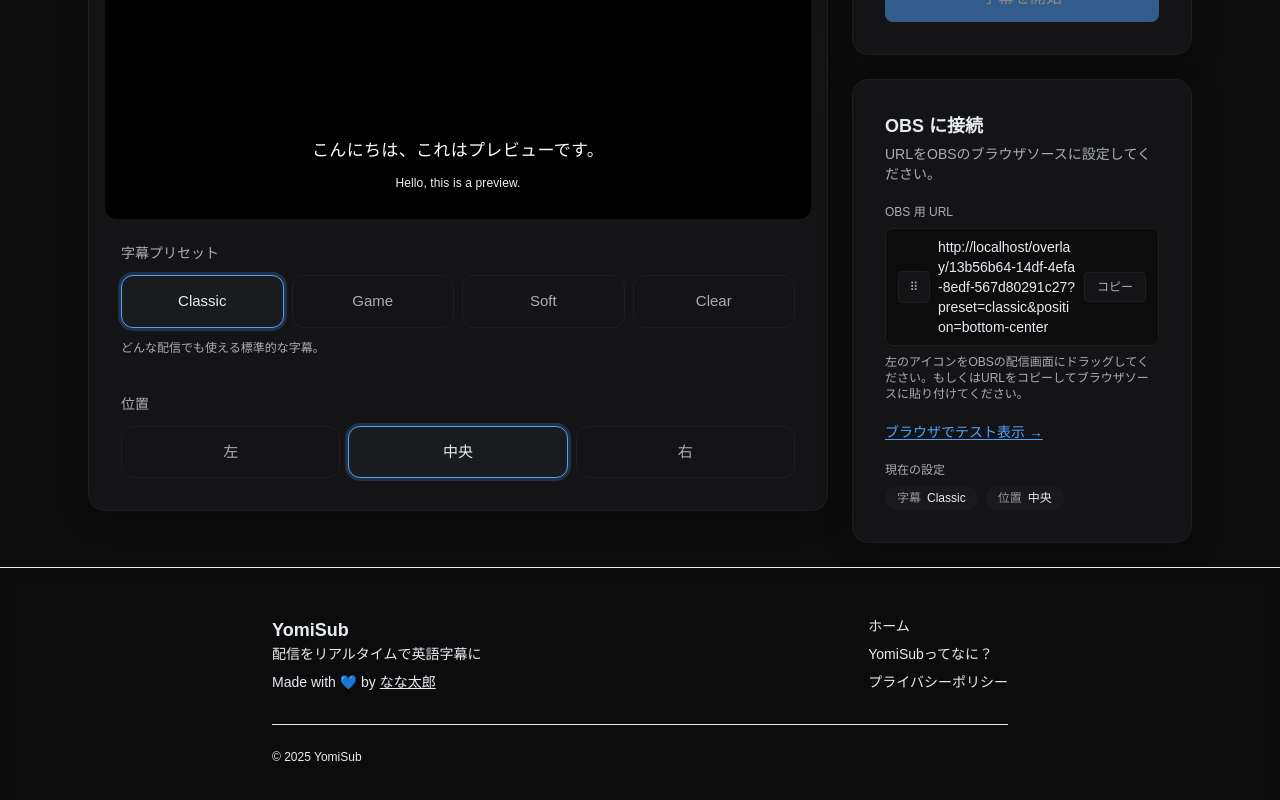
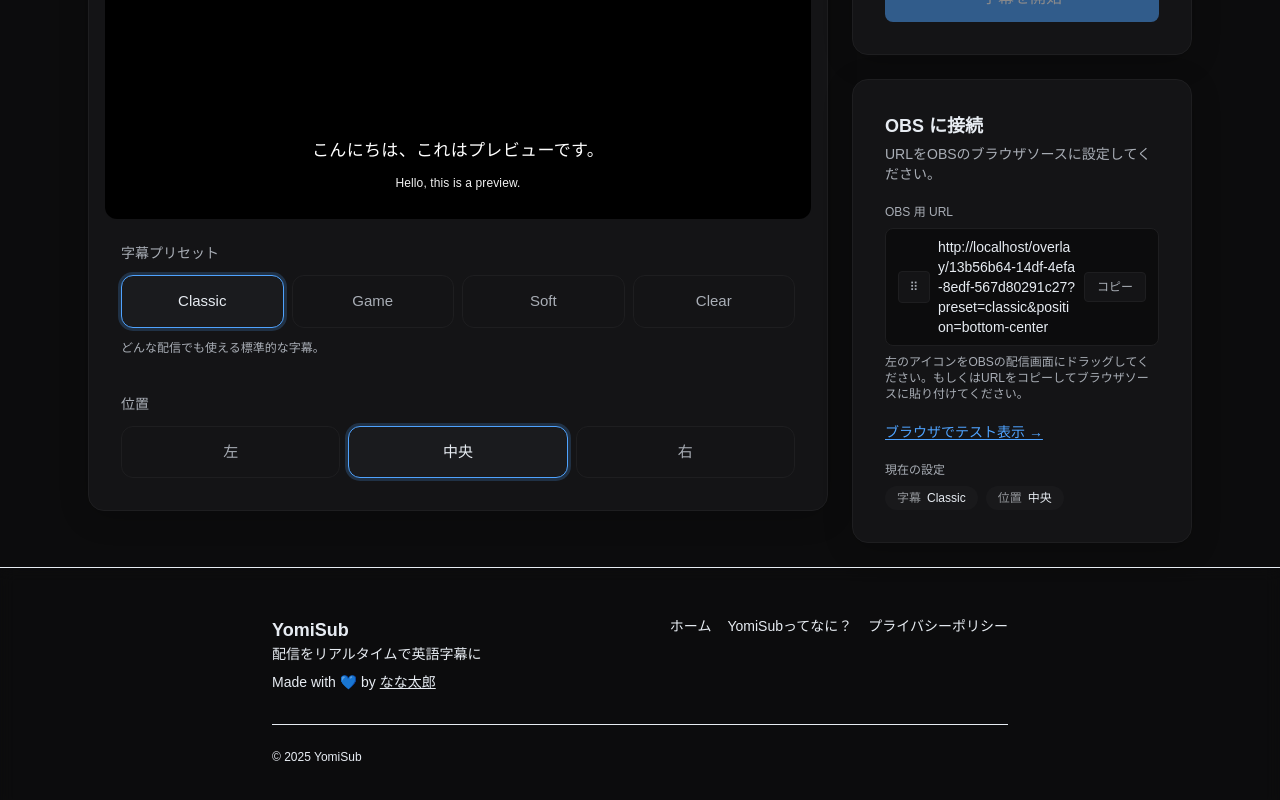
Before and after one commit to nxouv/yomisub, a Next.js app: page / in a window 1280 px wide. Shown: the part 376-1176 px from the top of the page. Built offline with nearby package versions, Linux system fonts and the light colour scheme; no server answers; a web font is replaced by a local one.

Commit message:
フッターコンポーネントのナビゲーションを改善し、クラス名を更新しました。

```diff
--- a/components/layout/Footer.tsx
+++ b/components/layout/Footer.tsx
@@ -30,7 +30,7 @@ export function Footer() {
           </div>
 
           {/* 右側：ナビゲーション */}
-          <div className="flex flex-col gap-2 text-sm">
+          <nav className="flex gap-4 text-sm sm:self-start">
             <Link
               href="/"
               className="text-muted-foreground hover:text-foreground transition-colors"
@@ -51,7 +51,7 @@ export function Footer() {
             >
               プライバシーポリシー
             </a>
-          </div>
+          </nav>
         </div>
 
         {/* コピーライト */}
```
